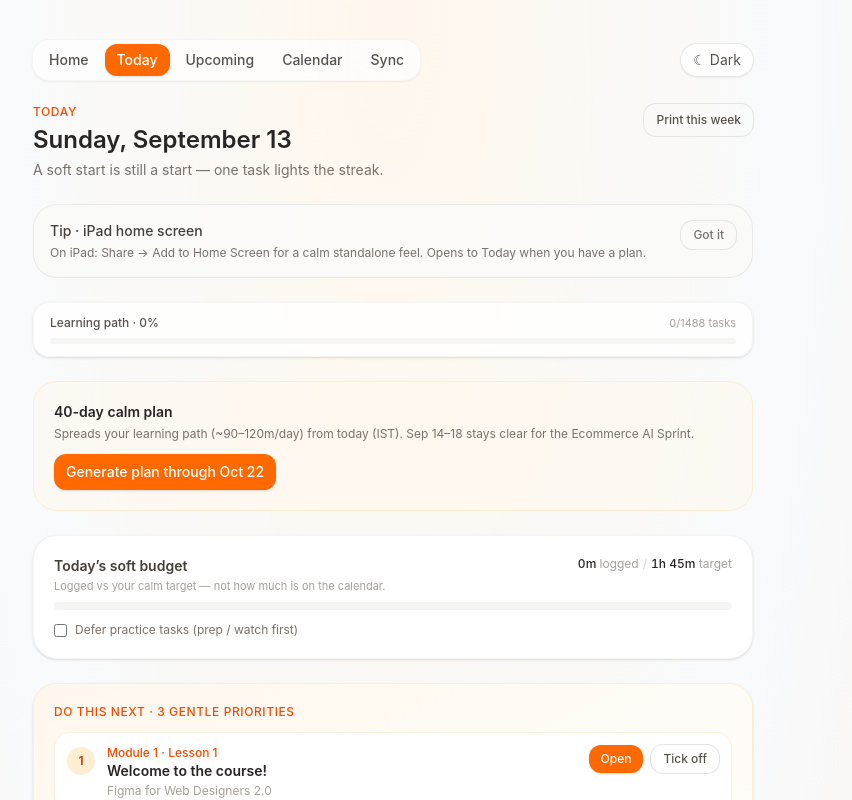
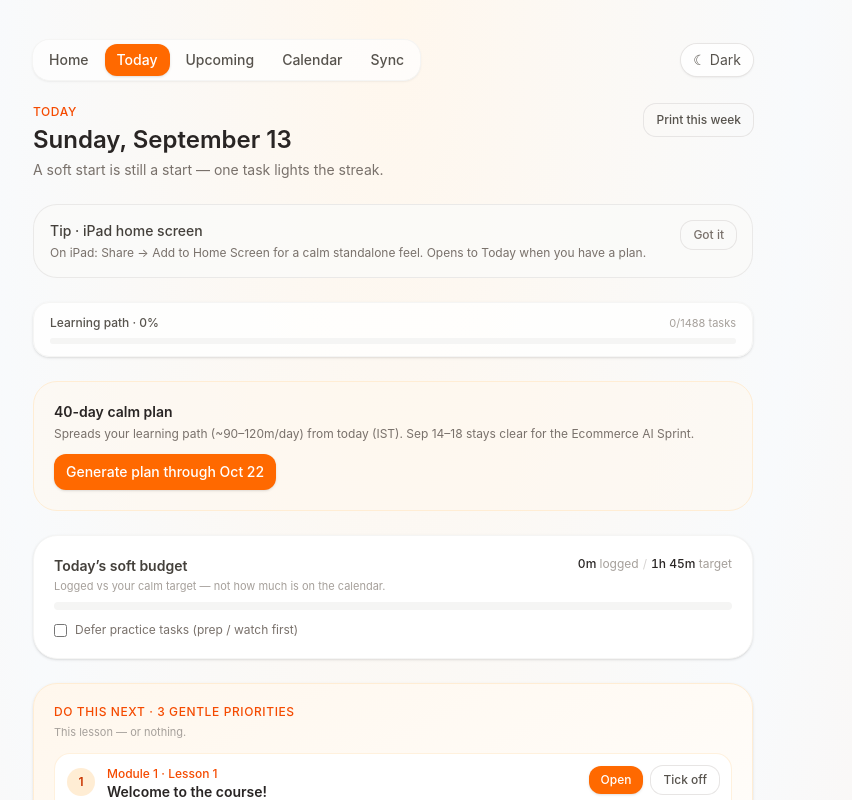
Before and after one commit to kalyankadali/flux-academy-tracker, a React (Vite) app: page / in a window 1280 px wide. Both pictures are taken after a click on the button "Today". Shown: the top 800 px of the page, without its empty margins (247-1099 px from the left). Built offline with nearby package versions, Linux system fonts and the light colour scheme.

Commit message:
Add a calm this-or-nothing line on today’s focus and the active lesson

```diff
--- a/src/components/DoThisNext.tsx
+++ b/src/components/DoThisNext.tsx
@@ -2,17 +2,20 @@ import { COURSES } from '../data/courses';
 import type { LessonKey, QueueBatch } from '../types';
 import { resolveQueueItem } from '../utils/lessonKeys';
 import { peekCourseModules } from '../utils/storage';
+import { THIS_OR_NOTHING } from '../utils/quotes';
 
 interface Props {
   queue: QueueBatch;
   multiCourse?: boolean;
   /** Soften priority pressure (e.g. sprint focus week) */
   deemphasized?: boolean;
+  /** Quiet this-or-nothing line under the next-lesson heading */
+  binaryHint?: boolean;
   onOpen: (courseId: string, moduleId: string, lessonId: string) => void;
   onTick: (key: LessonKey) => void;
 }
 
-export function DoThisNext({ queue, multiCourse = true, deemphasized = false, onOpen, onTick }: Props) {
+export function DoThisNext({ queue, multiCourse = true, deemphasized = false, binaryHint = false, onOpen, onTick }: Props) {
   const items = queue.keys
     .map((key) => {
       const courses = COURSES.map((c) => ({
@@ -59,6 +62,9 @@ export function DoThisNext({ queue, multiCourse = true, deemphasized = false, on
         <p className="mt-1 text-xs text-stone-400">
           No pressure — sprint week comes first. These stay available if you want a quiet lesson.
         </p>
+      )}
+      {binaryHint && (
+        <p className="mt-1 text-[11px] text-stone-400 dark:text-stone-500">{THIS_OR_NOTHING}</p>
       )}
       <ul className="mt-3 space-y-3">
         {items.map((item, i) => {
--- a/src/components/TodayView.tsx
+++ b/src/components/TodayView.tsx
@@ -20,6 +20,7 @@ import { budgetStatus, minutesLoggedToday, todayScheduledMinutes } from '../util
 import { canUseStreakShield } from '../utils/streakShield';
 import { aggregateLearningPathPct } from '../utils/pathProgress';
 import { ProgressBar } from './ProgressBar';
+import { THIS_OR_NOTHING } from '../utils/quotes';
 
 const SPRINT_URL = 'https://flux-academy.com/ecommerce-ai-sprint';
 
@@ -171,6 +172,7 @@ export function TodayView({
 
       {!prefs.tipDismissed && <IpadTip onDismiss={onDismissTip} />}
 
+
       <div className="rounded-2xl border border-stone-100 bg-white/80 px-4 py-3 shadow-sm dark:border-stone-800 dark:bg-stone-900/80">
         <div className="mb-1.5 flex items-baseline justify-between gap-2">
           <p className="text-xs font-medium text-stone-600 dark:text-stone-300">
@@ -227,11 +229,12 @@ export function TodayView({
           <p className="mt-1 text-xs text-orange-600/80 dark:text-orange-300/80">{primary.label}</p>
           <h2 className="mt-1 text-lg font-semibold text-stone-800 dark:text-stone-100">{primary.title}</h2>
           <p className="text-xs text-stone-400">{primary.courseTitle}</p>
+          <p className="mt-2 text-[11px] text-stone-400 dark:text-stone-500">{THIS_OR_NOTHING}</p>
           <button type="button" onClick={() => onOpen(primary.courseId, primary.moduleId, primary.lessonId)} className="mt-4 w-full rounded-2xl bg-orange-500 py-3 text-sm font-semibold text-white shadow-sm">Open current lesson</button>
         </div>
       )}
 
-      <DoThisNext queue={queue} onOpen={onOpen} onTick={onTickQueue} deemphasized={sprintFocus} />
+      <DoThisNext queue={queue} onOpen={onOpen} onTick={onTickQueue} deemphasized={sprintFocus} binaryHint={!primary && !sprintFocus} />
 
       <TodayScheduledBlock
         sprintFocus={sprintFocus}
--- a/src/utils/quotes.ts
+++ b/src/utils/quotes.ts
@@ -18,6 +18,9 @@ export const QUOTES: Quote[] = [
   { text: 'You’re building something real.', plain: 'Each module grows a usable craft.' },
 ];
 
+/** Calm binary — one lesson at a time, no guilt. */
+export const THIS_OR_NOTHING = 'This lesson — or nothing.';
+
 export function quoteForToday(): Quote {
   const d = new Date();
   const idx = (d.getFullYear() * 372 + d.getMonth() * 31 + d.getDate()) % QUOTES.length;
```
